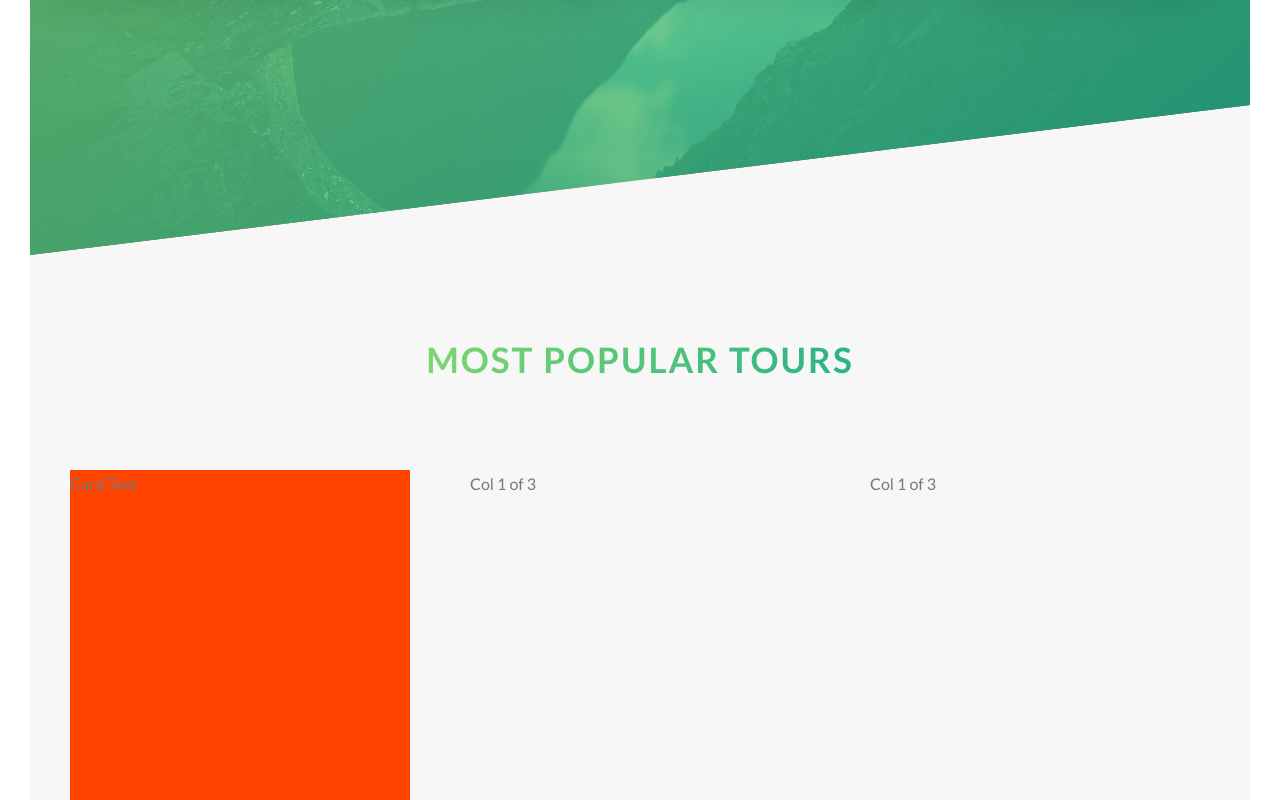
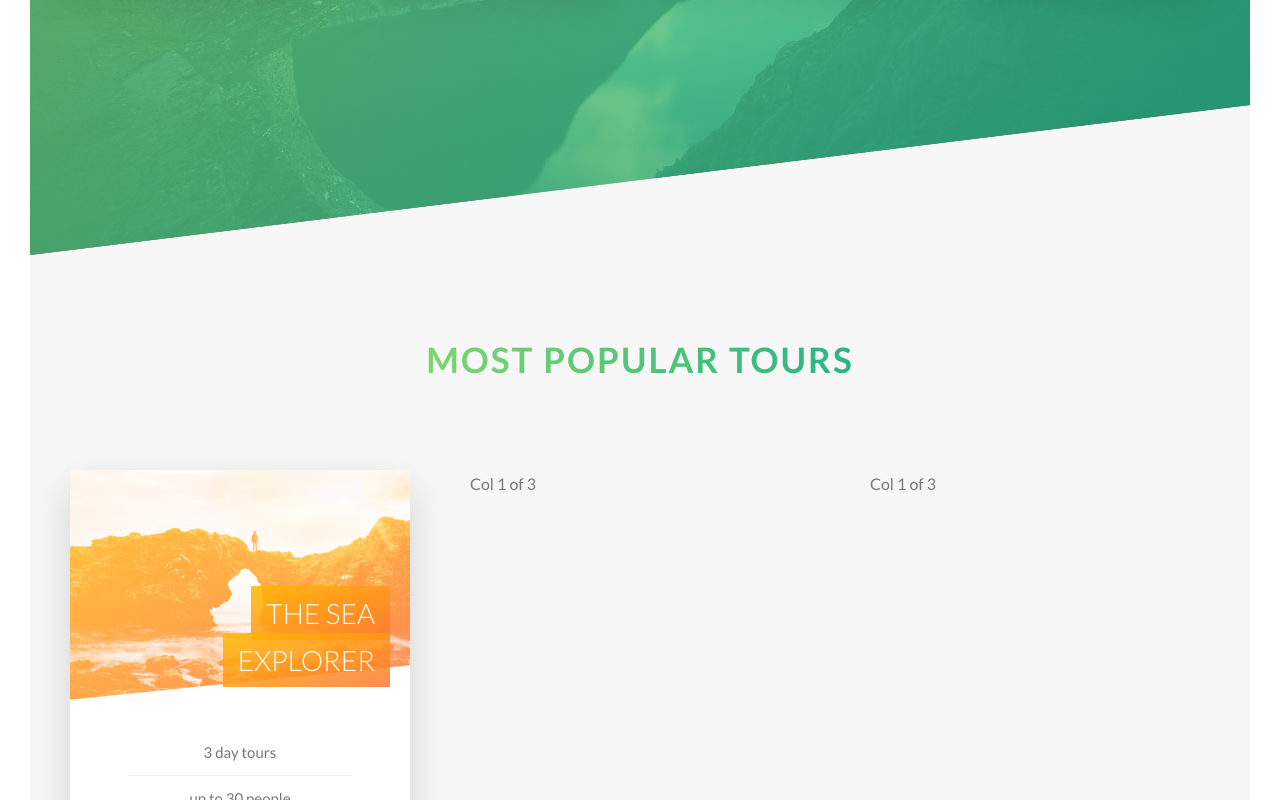
Before and after one commit to iamtheozzy/Natours, a website: page index.html in a window 1280 px wide. Shown: the part 2000-2800 px from the top of the page. Drawn offline with Linux system fonts and the light colour scheme.

Commit message:
created card flip effect and style

```diff
--- a/index.html
+++ b/index.html
@@ -21,7 +21,7 @@
             <div class="header__text-box">
                 <h1 class="heading-primary">
                     <span class="heading-primary--main">Outdoors</span>
-                    <span class="heading-primary--sub">is where life happens</span>
+                    <span class="heading-primary--sub">where life happens</span>
                 </h1>
 
                 <a href="#" class="btn btn--white btn--animated">Discover our tours</a>
@@ -116,7 +116,26 @@
                 <div class="row">
                     <div class="col-1-of-3">
                         <div class="card">
-                            Card Text
+                            <div class="card__side card__side--front">
+                                <div class="card__picture card__picture--1">
+                                    &nbsp;
+                                </div>
+                                <h4 class="card__heading">
+                                    <span class="card__heading-span card__heading-span--1">The Sea Explorer</span>
+                                </h4>
+                                <div class="card__details">
+                                    <ul>
+                                        <li>3 day tours</li>
+                                        <li>up to 30 people</li>
+                                        <li>2 tour guides</li>
+                                        <li>sleep in cozy hotels</li>
+                                        <li>Difficulty: easy</li>
+                                    </ul>
+                                </div>
+                            </div>
+                            <div class="card__side card__side--back card__side--back-1">
+                                BACK
+                            </div>
                         </div>
                     </div>
                     <div class="col-1-of-3">
--- a/sass/abstracts/_variables.scss
+++ b/sass/abstracts/_variables.scss
@@ -3,7 +3,14 @@ $color-primary: #55c57a;
 $color-primary-light: #7ed56f;
 $color-primary-dark: #28b485;
 
+$color-secondary-light:#ffb900;
+$color-secondary-dark:#ff7730;
+
+$color-tertiary-light:#2998ff;
+$color-tertiary-dark:#5643fa;
+
 $color-grey-light-1: #f7f7f7;
+$color-grey-light-2: #eee;
 
 $color-grey-dark: #777;
 $color-white: #fff;
--- a/sass/components/_card.scss
+++ b/sass/components/_card.scss
@@ -1,9 +1,110 @@
 .card {
-    background-color: orangered;
-    height: 50rem;
-    transition: all .8s;
 
-    &:hover {
-        transform: rotateY(180deg);
+    // FUNCTIONALITY
+    perspective: 150rem;
+    -moz-perspective: 150rem;
+    position: relative;
+    height: 52rem;
+
+    &__side {
+        font-size: 2rem;
+
+        height: 52rem;
+        transition: all .8s ease;
+        position: absolute;
+        top: 0;
+        left: 0;
+        width: 100%;
+        backface-visibility: hidden;
+        border-radius: 3px;
+        overflow: hidden;
+        box-shadow: 0 1.5rem 4rem rgba($color-black, .15);
+
+        &--front {
+            background-color: $color-white;
+        }
+
+        &--back {
+            background-color: green;
+            transform: rotateY(180deg);
+
+            &-1 {
+                background-image: linear-gradient(to right bottom, $color-secondary-light, $color-secondary-dark);
+            }
+        }
+    }
+
+
+    &:hover &__side--front {
+        transform: rotateY(-180deg);
+    }
+
+    &:hover &__side--back {
+        transform: rotateY(0 );
+    }
+
+    // FRONT SIDE STYLING
+    &__picture {
+        background-size: cover;
+        height: 23rem;
+        background-blend-mode: screen;
+        -webkit-clip-path: polygon(0 0, 100% 0, 100% 85%, 0 100%);
+        clip-path: polygon(0 0, 100% 0, 100% 85%, 0 100%);
+
+        &--1 {
+            background-image: linear-gradient(to right bottom, $color-secondary-light, $color-secondary-dark), url(../img/nat-5.jpg);
+        }
+
+        &--2 {
+            background-image: url(../img/nat-5.img);
+        }
+
+        &--3{
+            background-image: url(../img/nat-5.img);
+        }
+    }
+
+    &__heading {
+        font-size: 2.8rem;
+        font-weight: 300;
+        text-transform: uppercase;
+        text-align: right;
+        color: $color-white;
+        position: absolute;
+        top: 12rem;
+        right: 2rem;
+        width: 75%;
+    }
+
+    &__heading-span {
+        padding: 1rem 1.5rem;
+        -webkit-box-decoration-break: clone;
+        box-decoration-break: clone;
+
+        &--1 {
+            background-image: linear-gradient(to right bottom,
+            rgba($color-secondary-light, .85),
+            rgba($color-secondary-dark, .85))
+        }
+    }
+
+    &__details {
+        padding: 3rem;
+
+        ul {
+            list-style: none;
+            width: 80%;
+            margin: 0 auto;
+
+            li {
+                text-align: center;
+                font-size: 1.5rem;
+                padding: 1rem;
+
+                &:not(:last-child) {
+                    border-bottom: 1px solid $color-grey-light-2;
+                }
+            }
+        }
     }
 }
--- a/sass/layout/_header.scss
+++ b/sass/layout/_header.scss
@@ -5,6 +5,7 @@
     background-position: top;
     position: relative;
 
+    -webkit-clip-path: polygon(0 0, 100% 0, 100% 75vh, 0 100%);
     clip-path: polygon(0 0, 100% 0, 100% 75vh, 0 100%);
 
 
```
Also changed, not shown: css/style.css.
